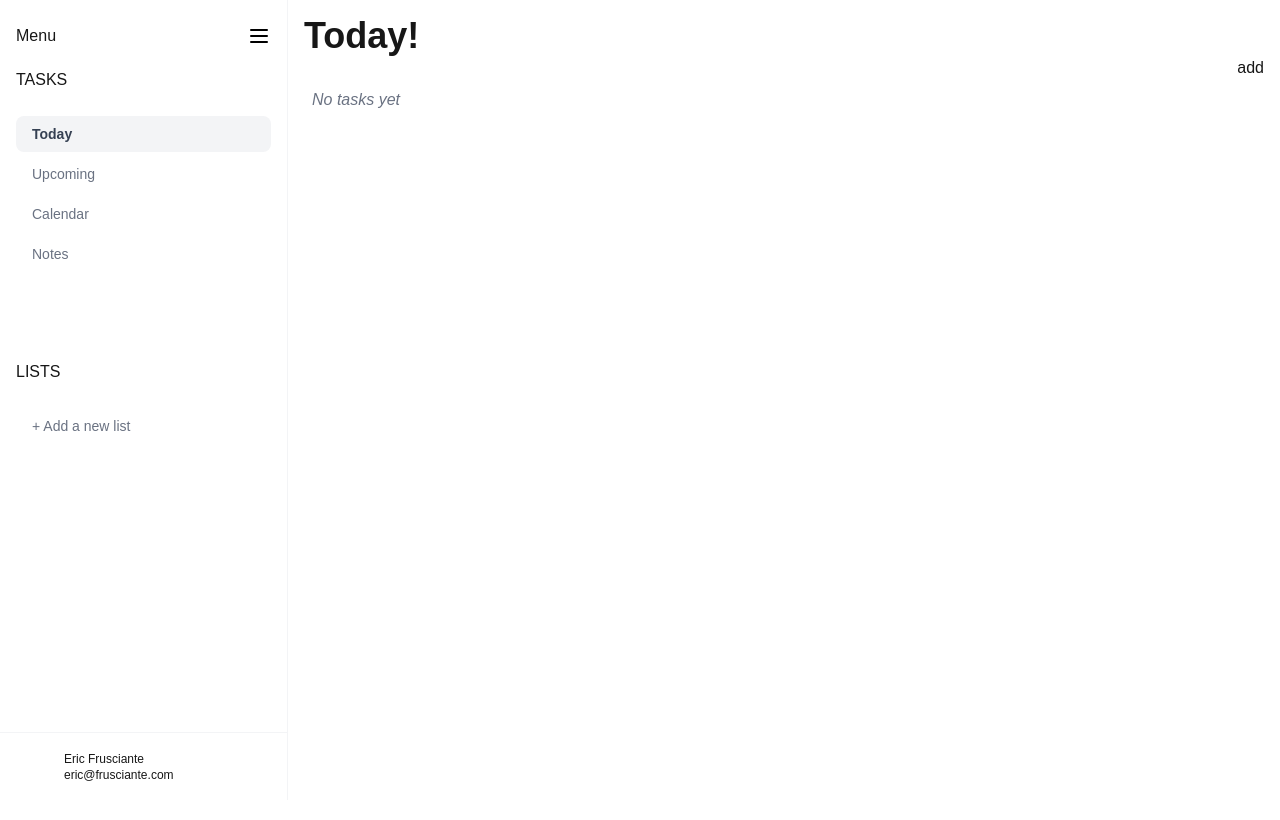
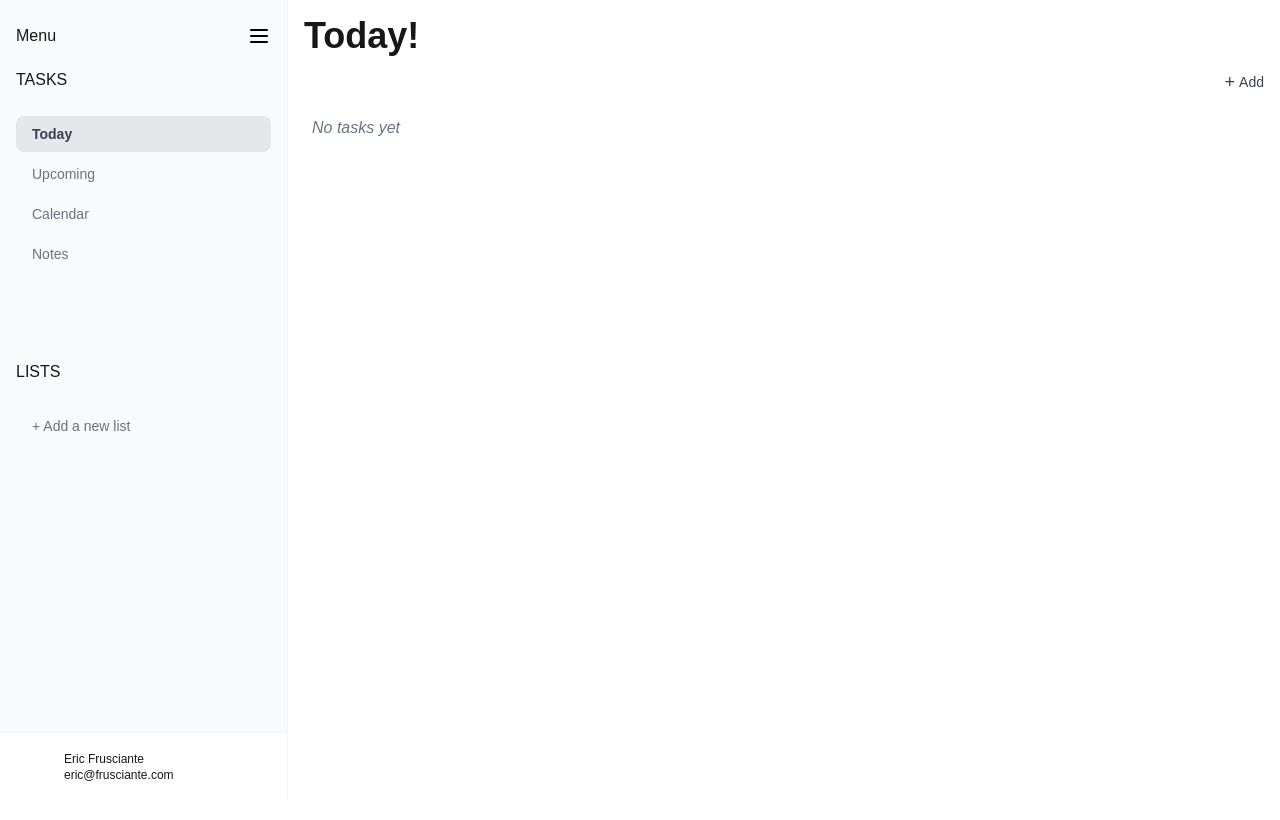
Before and after one commit to nca-gabriel/Momo, a Next.js app: page / in a window 1280 px wide. Both pictures are taken after a click on the button 31 px from the left and 36 px from the top of the page. Shown: the top 820 px of the page. Built offline with nearby package versions, Linux system fonts and the light colour scheme.

Commit message:
more css

```diff
--- a/src/app/layout.tsx
+++ b/src/app/layout.tsx
@@ -31,7 +31,7 @@ export default function RootLayout({
       >
         <AppProvider>
           <Sidebar />
-          <main className="ml-4 flex flex-1 flex-col py-4 max-sm:ml-0 max-sm:px-11">
+          <main className="ml-4 flex flex-1 flex-col py-4 max-sm:ml-0 max-sm:px-12">
             {children}
           </main>
         </AppProvider>
--- a/src/app/page.tsx
+++ b/src/app/page.tsx
@@ -4,6 +4,7 @@ import TodoForm from "../components/TodoForm";
 import { useListContext, useTodoContext } from "@/context/AppProvider";
 import { useState, useEffect } from "react";
 import { todoInput } from "@/utils/todo/todo.schema";
+import Image from "next/image";
 
 export default function Home() {
   const { todos, addTodo, updateTodo, deleteTodo } = useTodoContext();
@@ -24,23 +25,22 @@ export default function Home() {
 
   return (
     <main className="">
-      <div className=" flex h-screen  ">
-        <main
-          className={`flex-1  transition-all duration-300 mr-4 max-sm:mr-0
-          }`}
-        >
-          <h1 className="text-4xl font-semibold flex-1">Today!</h1>
-          <div className="flex justify-end">
+      <div className=" flex h-screen ">
+        <main className="flex-1 mr-4 max-sm:mr-0 ">
+          <h1 className="text-4xl font-semibold flex-1  ">Today!</h1>
+          <div className="flex justify-end my-3 max-sm:mb-0">
             <button
               onClick={() => {
                 setDrawer(true);
                 setEditingTodo(null);
               }}
+              className="flex items-center gap-1 text-gray-700 text-sm font-medium hover:text-gray-900 transition-colors cursor-pointer"
             >
-              add
+              <span className="text-lg">+</span>
+              <span>Add</span>
             </button>
           </div>
-          <ul className="space-y-2">
+          <ul className="space-y-1">
             {todos.length === 0 ? (
               <li className="p-2 text-gray-500 italic">No tasks yet</li>
             ) : (
@@ -50,9 +50,11 @@ export default function Home() {
                 return (
                   <li
                     key={todo.id}
-                    className="border-b-1 p-2 flex flex-col justify-between gap-2"
+                    className={`border-b border-gray-200 p-2 flex flex-col justify-between gap-2 ${
+                      todo.status ? "opacity-50" : ""
+                    }`}
                   >
-                    <div className="flex justify-between">
+                    <div className="flex justify-between items-center">
                       <div className="flex gap-2">
                         <input
                           type="checkbox"
@@ -78,21 +80,23 @@ export default function Home() {
                           setDrawer(true);
                         }}
                       >
-                        Edit
+                        <Image
+                          src="/arrow.png"
+                          alt="arrow"
+                          width={15}
+                          height={15}
+                        />
                       </button>
                     </div>
-                    <section className="flex gap-2 ml-4">
-                      {list && (
-                        <div className="flex items-center gap-1">
-                          <span
-                            className="inline-block w-3 h-3 rounded-full"
-                            style={{ backgroundColor: list.color }}
+                    <section className="flex gap-5 ml-4">
+                      <div className="flex items-center">
+                        <span className="flex gap-2">
+                          <Image
+                            src="/calendar.png"
+                            alt="calendar-icon"
+                            width={24}
+                            height={24}
                           />
-                          <span>{list.name}</span>
-                        </div>
-                      )}
-                      <div className="flex items-center gap-1">
-                        <span>
                           {new Date(todo.date).toLocaleDateString("en-GB", {
                             month: "2-digit",
                             day: "2-digit",
@@ -100,6 +104,15 @@ export default function Home() {
                           })}
                         </span>
                       </div>
+                      {list && (
+                        <div className="flex items-center gap-3">
+                          <span
+                            className="inline-block w-5 h-5 rounded-sm"
+                            style={{ backgroundColor: list.color }}
+                          />
+                          <span>{list.name}</span>
+                        </div>
+                      )}
                     </section>
                   </li>
                 );
--- a/src/components/ListForm.tsx
+++ b/src/components/ListForm.tsx
@@ -61,7 +61,7 @@ export default function ListForm({ initialValues, onClose }: Props) {
         <input
           type="color"
           {...register("color")}
-          className="h-10 inline-block rounded-4xl"
+          className="h-10 w-10 rounded-sm cursor-pointer"
         />
         {errors.color && (
           <p className="text-red-500 text-sm">{errors.color.message}</p>
--- a/src/components/Sidebar.tsx
+++ b/src/components/Sidebar.tsx
@@ -35,10 +35,10 @@ export default function Sidebar() {
 
   return (
     <div
-      className={`flex h-screen flex-col justify-between border-e border-gray-100 bg-white transition-all duration-300 ${
+      className={` overflow-y-auto max-sm:overflow-y-auto flex h-screen flex-col justify-between border-e border-gray-100 transition-all duration-300 ${
         showContent
-          ? "w-[4rem] max-sm:w-[3rem] max-sm:bg-transparent"
-          : "w-[18rem]"
+          ? "w-[4rem] max-sm:w-[3rem] max-sm:bg-white"
+          : "w-[18rem] bg-gray-50"
       } max-sm:fixed max-sm:top-0 max-sm:left-0 max-sm:border-none`}
     >
       <section>
@@ -70,7 +70,7 @@ export default function Sidebar() {
                       href={href}
                       className={`block rounded-lg px-4 py-2 text-sm font-medium ${
                         pathname === href
-                          ? "bg-gray-100 text-gray-700 font-semibold"
+                          ? "bg-gray-200 text-gray-700 font-semibold"
                           : "text-gray-500 hover:bg-gray-100 hover:text-gray-700"
                       }`}
                     >
@@ -95,10 +95,10 @@ export default function Sidebar() {
                       {/* Navigation */}
                       <Link
                         href={`/lists/${list.name}`}
-                        className="flex items-center gap-2 px-2 py-1 hover:bg-gray-100 rounded flex-1"
+                        className="flex items-center gap-4 px-2 py-1 hover:bg-gray-100 rounded flex-1"
                       >
                         <span
-                          className="inline-block w-3 h-3 rounded-full"
+                          className="w-5 h-5 rounded-sm"
                           style={{ backgroundColor: list.color }}
                         />
                         <span>{list.name}</span>
--- a/src/components/TodoForm.tsx
+++ b/src/components/TodoForm.tsx
@@ -85,7 +85,7 @@ export default function TodoForm({
   };
 
   return (
-    <div className="z-10 w-80 bg-white shadow-lg p-4 border-e border-gray-100 transition-all duration-300 max-sm:fixed max-sm:top-0 max-sm:right-0 max-sm:bottom-0 max-sm:w-60">
+    <div className="z-10 w-80 bg-gray-50 shadow-lg p-4 border-e border-gray-200 transition-all duration-300 max-sm:fixed max-sm:top-0 max-sm:right-0 max-sm:bottom-0 max-sm:w-60 overflow-y-auto max-sm:overflow-y-auto ">
       <header className="flex justify-between mb-4">
         <h1 className="font-bold text-lg">Task:</h1>
         <button
```
Also changed, not shown: public/arrow.png (added), public/calendar.png (added).
